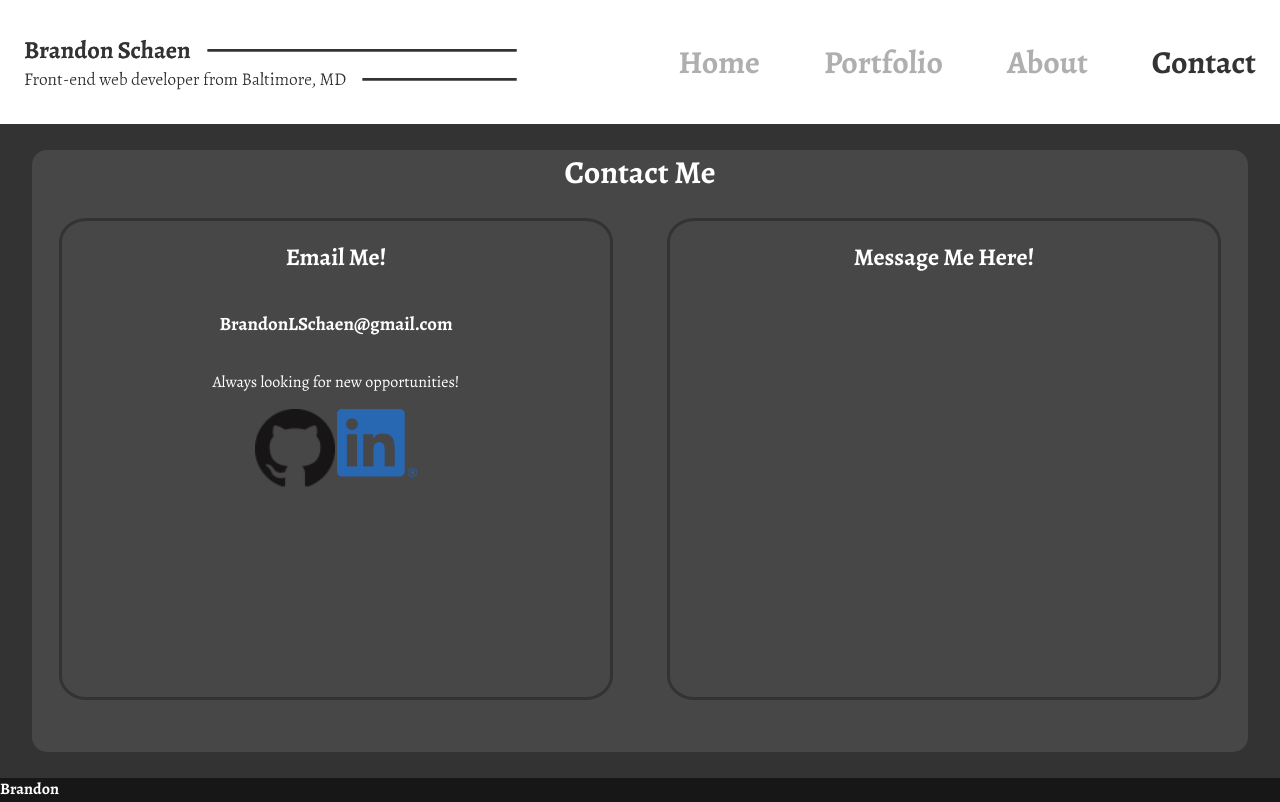
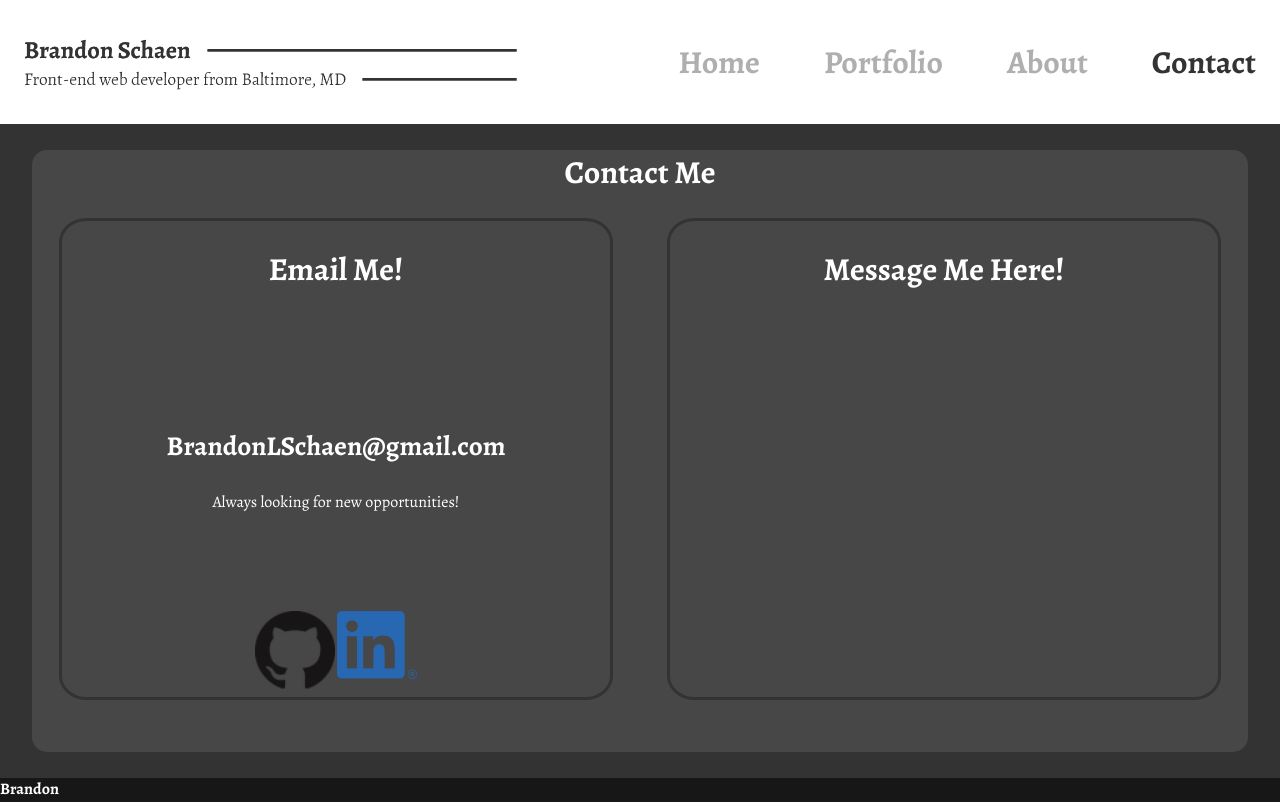
Before and after one commit to SonniSonni/Brandon-Portfolio, a React (Create React App) app: page /contact in a window 1280 px wide. Built offline with nearby package versions, Linux system fonts and the light colour scheme.

Commit message:
Resized font sizes

```diff
--- a/src/Components/ContactPage/ContactPage.css
+++ b/src/Components/ContactPage/ContactPage.css
@@ -14,6 +14,9 @@
   width:95%;
   height:96%;
   flex-direction: column;
+}
+.contact-container h2{
+  font-size:2em;
 }
 
 h1{
@@ -34,7 +37,12 @@ h1{
   border:3px solid #333333;
   width:45%;
   border-radius: 5%;
+  justify-content: space-between;
 }
+.email h3{
+  font-size: 1.7em;
+}
+
 .message{
   text-align: center;
   border:3px solid #333333;
--- a/src/Components/ContactPage/ContactPage.js
+++ b/src/Components/ContactPage/ContactPage.js
@@ -10,8 +10,10 @@ const ContactPage = () => (
       <div className="email-containers">
         <div className="email">
           <h2>Email Me!</h2>
-          <h3>BrandonLSchaen@gmail.com</h3>
-          <p>Always looking for new opportunities!</p>
+          <div className="contact-info">
+            <h3>BrandonLSchaen@gmail.com</h3>
+            <p>Always looking for new opportunities!</p>
+          </div>
           <div className="contact-socials">
             <a href="https://github.com/KamajiiSC" target="_blank" rel="noopener noreferrer"> <img src={github} alt="Github Logo"/> </a>
             <a> </a>
```
